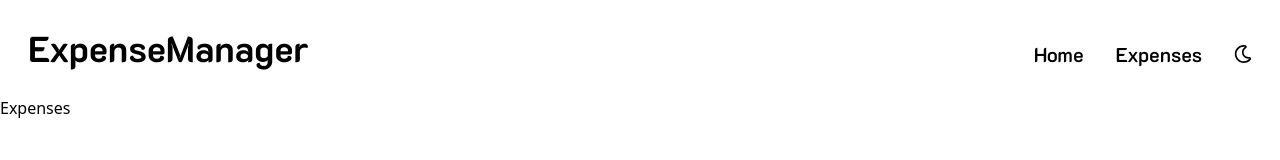
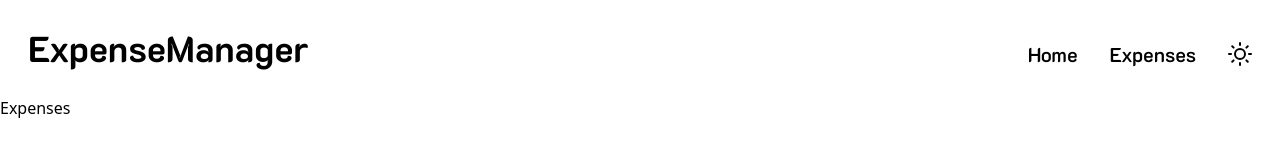
Before and after one commit to zofiaMrugalska/ExpenseManager, a React (Create React App) app: page /expenses in a window 1280 px wide. Both pictures are taken after a click on the icon 1243 px from the left and 54 px from the top of the page. Shown: the top 160 px of the page. Built offline with nearby package versions, Linux system fonts and the light colour scheme.

Commit message:
creating useContext for dark/light mode

```diff
--- a/src/App.jsx
+++ b/src/App.jsx
@@ -2,10 +2,12 @@ import { BrowserRouter, Routes, Route } from "react-router-dom";
 import Home from "./pages/home/Home";
 import Expenses from "./pages/expenses/Expenses";
 import Navbar from "./pages/Navbar";
+import { ModeProvider } from "./ModeContext";
 
 function App() {
   return (
     <div>
+      <ModeProvider>
         <BrowserRouter>
           <Navbar />
           <Routes>
@@ -14,6 +16,7 @@ function App() {
             <Route path="*" element={<h1>ERROR 404</h1>} />
           </Routes>
         </BrowserRouter>
+      </ModeProvider>
     </div>
   );
 }
--- /dev/null
+++ b/src/ModeContext.jsx
@@ -0,0 +1,16 @@
+import { createContext, useState } from "react";
+
+const ModeContext = createContext();
+const defaultMode = "light";
+
+export function ModeProvider({ children }) {
+  const [mode, setMode] = useState(defaultMode);
+
+  const toggleMode = () => {
+    setMode((prevMode) => (prevMode === "light" ? "dark" : "light"));
+  };
+
+  return <ModeContext.Provider value={{ mode, toggleMode }}>{children}</ModeContext.Provider>;
+}
+
+export default ModeContext;
--- a/src/pages/Navbar.jsx
+++ b/src/pages/Navbar.jsx
@@ -1,11 +1,19 @@
 import { Link } from "react-router-dom";
 import { FaRegMoon } from "react-icons/fa";
-import { FiMenu } from "react-icons/fi";
+import { FiMenu, FiSun } from "react-icons/fi";
 import { RxCross2 } from "react-icons/rx";
 import { useState } from "react";
+import { useContext } from "react";
+import ModeContext from "../ModeContext";
 
 const Navbar = () => {
   const [isIconMenuOrClose, setIsIconMenuOrClose] = useState(true);
+
+  const { mode, toggleMode } = useContext(ModeContext);
+
+  const changeMode = () => {
+    toggleMode();
+  };
 
   const toggleIconsMenu = () => {
     setIsIconMenuOrClose(!isIconMenuOrClose);
@@ -22,7 +30,19 @@ const Navbar = () => {
           <Link to={"/expenses"} className=" font-semibold hover:scale-110 hover:text-green-600">
             Expenses
           </Link>
-          <FaRegMoon size={18} className="cursor-pointer hover:scale-125  hover:text-green-600" />
+          {mode === "light" ? (
+            <FaRegMoon
+              onClick={toggleMode}
+              size={18}
+              className="cursor-pointer hover:scale-125  hover:text-green-600"
+            />
+          ) : (
+            <FiSun
+              onClick={toggleMode}
+              size={24}
+              className="cursor-pointer hover:scale-125  hover:text-green-600"
+            />
+          )}
         </ul>
 
         {isIconMenuOrClose ? (
@@ -60,7 +80,20 @@ const Navbar = () => {
           >
             Expenses
           </Link>
-          <FaRegMoon size={18} className="cursor-pointer hover:scale-125  hover:text-green-600" />
+
+          {mode === "light" ? (
+            <FaRegMoon
+              onClick={toggleMode}
+              size={18}
+              className="cursor-pointer hover:scale-125  hover:text-green-600"
+            />
+          ) : (
+            <FiSun
+              onClick={toggleMode}
+              size={24}
+              className="cursor-pointer hover:scale-125  hover:text-green-600"
+            />
+          )}
         </ul>
       </aside>
     </section>
```
Lines whose indentation alone changed are shown as unchanged.
